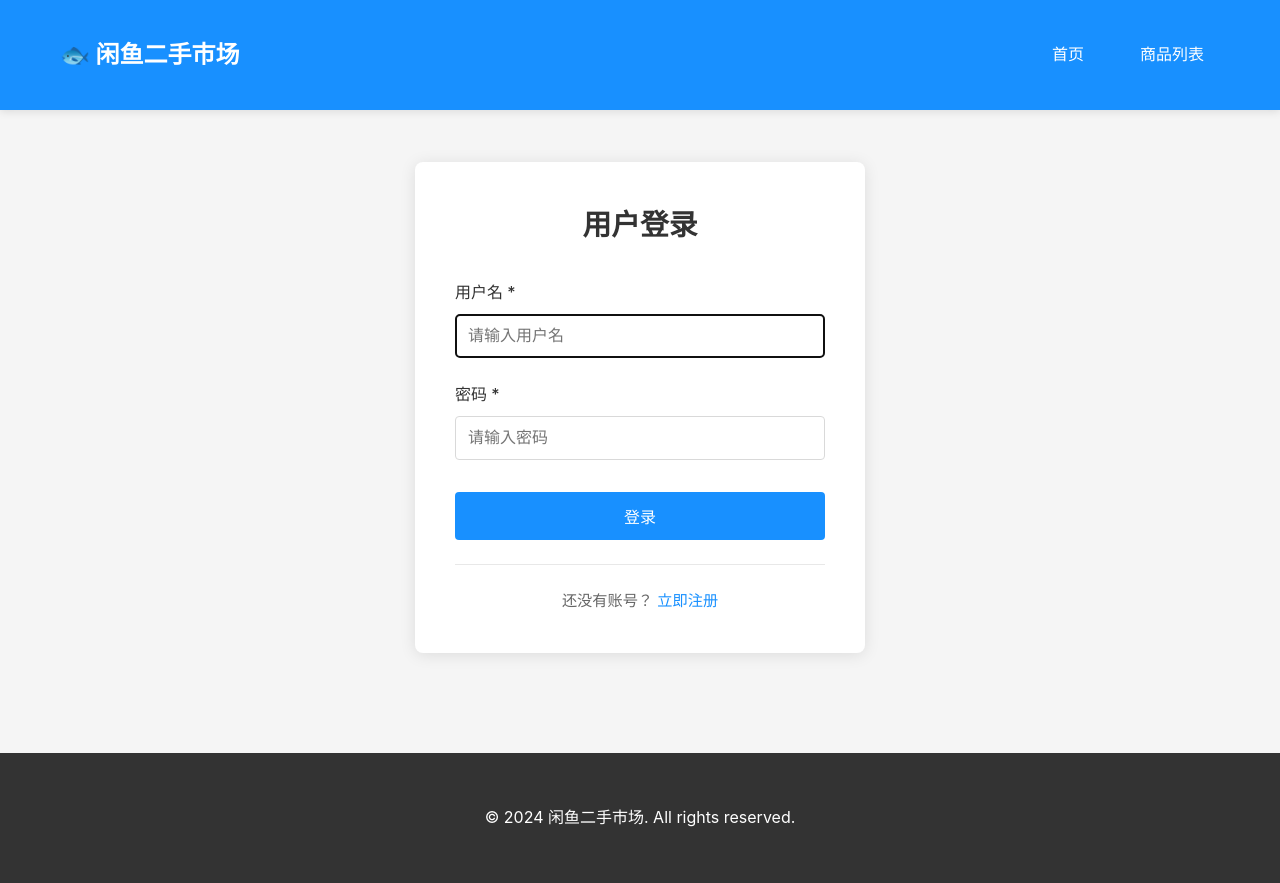
After one commit to kkstar11/xianyuchl1, a Spring Boot app: page /auth/login in a window 1280 px wide. The commit adds this page. Run offline with Spring Boot 4, Linux system fonts and the light colour scheme.

Commit message:
Add user authentication system with login and registration
Co-authored-by: kkstar11 <150585756+kkstar11@users.noreply.github.com>

```diff
--- /dev/null
+++ b/src/main/java/com/xianyu/marketplace/controller/AuthController.java
@@ -0,0 +1,110 @@
+package com.xianyu.marketplace.controller;
+
+import com.xianyu.marketplace.entity.User;
+import com.xianyu.marketplace.service.UserService;
+import org.springframework.beans.factory.annotation.Autowired;
+import org.springframework.stereotype.Controller;
+import org.springframework.ui.Model;
+import org.springframework.web.bind.annotation.*;
+import org.springframework.web.servlet.mvc.support.RedirectAttributes;
+
+import javax.servlet.http.HttpSession;
+import java.util.Optional;
+
+@Controller
+@RequestMapping("/auth")
+public class AuthController {
+
+    @Autowired
+    private UserService userService;
+
+    @GetMapping("/login")
+    public String loginForm(Model model, HttpSession session) {
+        // If already logged in, redirect to home
+        if (session.getAttribute("currentUser") != null) {
+            return "redirect:/";
+        }
+        return "auth/login";
+    }
+
+    @PostMapping("/login")
+    public String login(@RequestParam String username,
+                       @RequestParam String password,
+                       HttpSession session,
+                       RedirectAttributes redirectAttributes) {
+
+        Optional<User> userOpt = userService.getUserByUsername(username);
+
+        if (userOpt.isEmpty()) {
+            redirectAttributes.addFlashAttribute("error", "用户名不存在");
+            return "redirect:/auth/login";
+        }
+
+        User user = userOpt.get();
+
+        // Simple password check (in production, use BCrypt or similar)
+        if (!user.getPassword().equals(password)) {
+            redirectAttributes.addFlashAttribute("error", "密码错误");
+            return "redirect:/auth/login";
+        }
+
+        // Store user in session
+        session.setAttribute("currentUser", user);
+        redirectAttributes.addFlashAttribute("success", "登录成功！欢迎 " + user.getUsername());
+
+        return "redirect:/";
+    }
+
+    @GetMapping("/register")
+    public String registerForm(Model model, HttpSession session) {
+        // If already logged in, redirect to home
+        if (session.getAttribute("currentUser") != null) {
+            return "redirect:/";
+        }
+        model.addAttribute("user", new User());
+        return "auth/register";
+    }
+
+    @PostMapping("/register")
+    public String register(@RequestParam String username,
+                          @RequestParam String password,
+                          @RequestParam String email,
+                          @RequestParam(required = false) String phone,
+                          HttpSession session,
+                          RedirectAttributes redirectAttributes) {
+
+        // Check if username already exists
+        if (userService.getUserByUsername(username).isPresent()) {
+            redirectAttributes.addFlashAttribute("error", "用户名已存在");
+            return "redirect:/auth/register";
+        }
+
+        // Check if email already exists
+        if (userService.getUserByEmail(email).isPresent()) {
+            redirectAttributes.addFlashAttribute("error", "邮箱已被注册");
+            return "redirect:/auth/register";
+        }
+
+        // Create new user
+        User user = new User();
+        user.setUsername(username);
+        user.setPassword(password); // In production, hash the password
+        user.setEmail(email);
+        user.setPhone(phone);
+
+        User savedUser = userService.createUser(user);
+
+        // Auto-login after registration
+        session.setAttribute("currentUser", savedUser);
+        redirectAttributes.addFlashAttribute("success", "注册成功！欢迎 " + savedUser.getUsername());
+
+        return "redirect:/";
+    }
+
+    @GetMapping("/logout")
+    public String logout(HttpSession session, RedirectAttributes redirectAttributes) {
+        session.removeAttribute("currentUser");
+        redirectAttributes.addFlashAttribute("success", "已成功退出登录");
+        return "redirect:/";
+    }
+}
--- a/src/main/resources/static/css/style.css
+++ b/src/main/resources/static/css/style.css
@@ -643,3 +643,60 @@ body {
         font-size: 1.8rem;
     }
 }
+
+/* Authentication Pages */
+.auth-container {
+    display: flex;
+    justify-content: center;
+    align-items: center;
+    min-height: 60vh;
+    padding: 2rem 0;
+}
+
+.auth-box {
+    background: white;
+    border-radius: 8px;
+    box-shadow: 0 2px 16px rgba(0,0,0,0.1);
+    padding: 2.5rem;
+    width: 100%;
+    max-width: 450px;
+}
+
+.auth-box h1 {
+    text-align: center;
+    margin-bottom: 2rem;
+    color: #333;
+    font-size: 1.8rem;
+}
+
+.auth-box .form {
+    padding: 0;
+    max-width: none;
+}
+
+.btn-block {
+    width: 100%;
+    margin-top: 0.5rem;
+}
+
+.auth-footer {
+    text-align: center;
+    margin-top: 1.5rem;
+    padding-top: 1.5rem;
+    border-top: 1px solid #e8e8e8;
+}
+
+.auth-footer p {
+    color: #666;
+    font-size: 0.95rem;
+}
+
+.auth-footer a {
+    color: #1890ff;
+    text-decoration: none;
+    font-weight: 500;
+}
+
+.auth-footer a:hover {
+    text-decoration: underline;
+}
--- /dev/null
+++ b/src/main/resources/templates/auth/login.html
@@ -0,0 +1,59 @@
+<!DOCTYPE html>
+<html xmlns:th="http://www.thymeleaf.org">
+<head>
+    <meta charset="UTF-8">
+    <meta name="viewport" content="width=device-width, initial-scale=1.0">
+    <title>用户登录 - 闲鱼二手市场</title>
+    <link rel="stylesheet" th:href="@{/css/style.css}">
+</head>
+<body>
+    <nav class="navbar">
+        <div class="container">
+            <div class="nav-brand">
+                <a th:href="@{/}">🐟 闲鱼二手市场</a>
+            </div>
+            <ul class="nav-menu">
+                <li><a th:href="@{/}">首页</a></li>
+                <li><a th:href="@{/products}">商品列表</a></li>
+            </ul>
+        </div>
+    </nav>
+
+    <div class="container">
+        <div class="auth-container">
+            <div class="auth-box">
+                <h1>用户登录</h1>
+
+                <div th:if="${success}" class="alert alert-success" th:text="${success}"></div>
+                <div th:if="${error}" class="alert alert-error" th:text="${error}"></div>
+
+                <form class="form" th:action="@{/auth/login}" method="post">
+                    <div class="form-group">
+                        <label for="username">用户名 *</label>
+                        <input type="text" id="username" name="username" required placeholder="请输入用户名" autofocus>
+                    </div>
+
+                    <div class="form-group">
+                        <label for="password">密码 *</label>
+                        <input type="password" id="password" name="password" required placeholder="请输入密码">
+                    </div>
+
+                    <div class="form-actions">
+                        <button type="submit" class="btn btn-primary btn-block">登录</button>
+                    </div>
+                </form>
+
+                <div class="auth-footer">
+                    <p>还没有账号？ <a th:href="@{/auth/register}">立即注册</a></p>
+                </div>
+            </div>
+        </div>
+    </div>
+
+    <footer class="footer">
+        <div class="container">
+            <p>&copy; 2024 闲鱼二手市场. All rights reserved.</p>
+        </div>
+    </footer>
+</body>
+</html>
```
Also changed, not shown: src/main/java/com/xianyu/marketplace/config/SessionInterceptor.java (added, +43 -0 lines), src/main/java/com/xianyu/marketplace/config/WebConfig.java (added, +16 -0 lines), src/main/java/com/xianyu/marketplace/controller/HomeController.java (+4 -8 lines), src/main/java/com/xianyu/marketplace/controller/ProductController.java (+20 -26 lines), src/main/resources/templates/auth/register.html (added, +70 -0 lines), src/main/resources/templates/index.html (+14 -5 lines).
